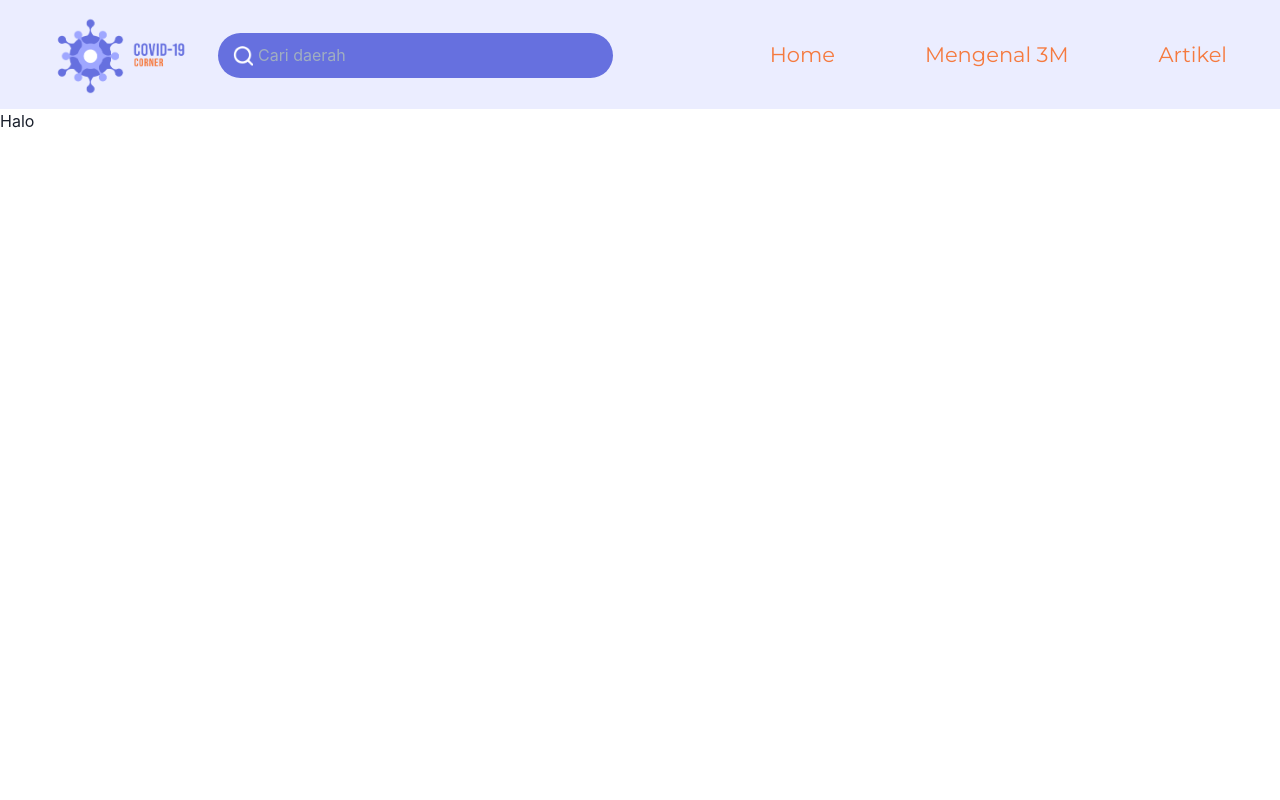
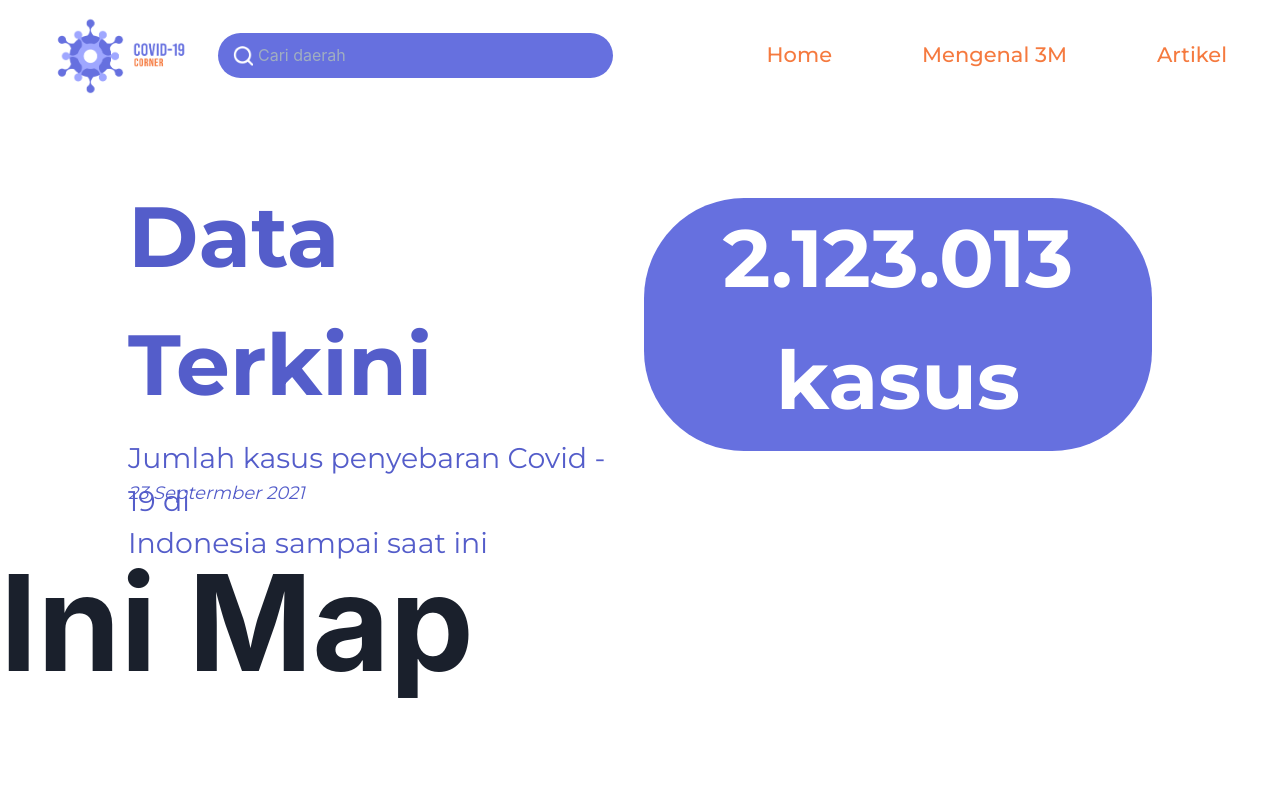
Before and after one commit to afdalabdallah/projectcoviddata, a React (Create React App) app: page / in a window 1280 px wide. Shown: the top 800 px of the page. Built offline with nearby package versions, Linux system fonts and the light colour scheme.

Commit message:
adding homepage text and map location

```diff
--- a/src/App.css
+++ b/src/App.css
@@ -1,5 +1,7 @@
+@import url('https://fonts.googleapis.com/css2?family=Montserrat:wght@300;400;500;600;700;800;900&display=swap');
+
 body{
-background-color: white;
+    background-color: #FFFFFF;
 }
 
 .navbar{
--- a/src/components/ArtikelTitle.js
+++ b/src/components/ArtikelTitle.js
@@ -4,7 +4,7 @@ import React from 'react'
 
 function ArtikelTitle() {
     return (
-       <Box paddingLeft="102" id="artikeltitle" >
+       <Box paddingLeft="102" id="artikeltitle">
            <Text
            fontSize="72"
            fontFamily="Montserrat"
--- /dev/null
+++ b/src/components/HomeText.js
@@ -0,0 +1,24 @@
+import React from 'react'
+import {Grid, GridItem} from '@chakra-ui/react'
+
+export default function HomeText() {
+    return (
+        <Grid
+        w="80%"
+        h="350px"
+        templateRows="repeat(10, 1fr)"
+        templateColumns="repeat(4, 1fr)"
+        gap={2}
+        margin="auto"
+        marginTop="5%"
+        fontFamily="Montserrat"
+        color="#545DCA"
+            >
+            <GridItem rowSpan={1.5} colSpan={2} fontSize="64pt" fontWeight="700">Data Terkini</GridItem>
+            <GridItem marginTop="5%" rowSpan={3} colSpan={2} fontSize="60.78pt" fontWeight="700" color="#FFF" borderRadius="100px" bgColor="#6670DF" textAlign="center">2.123.013 kasus</GridItem>
+            <GridItem rowSpan={4} colSpan={2} fontSize="21.33pt">Jumlah kasus penyebaran Covid - 19 di <br/>Indonesia sampai saat ini</GridItem>
+            <GridItem rowSpan={2} colSpan={2}></GridItem> {/*kosong untuk spacing bawah*/}
+            <GridItem rowSpan={2} colSpan={2} fontSize="13.48pt" fontStyle="italic">23 Septermber 2021</GridItem>
+        </Grid>
+    )
+}
--- /dev/null
+++ b/src/components/IndonesiaMap.js
@@ -0,0 +1,12 @@
+import React from 'react'
+import {Box, Text} from '@chakra-ui/react'
+
+function IndonesiaMap() {
+    return (
+        <Box w="100%" h="100%" bgColor="#FFF">
+            <Text fontSize="100pt" fontWeight="bold">Ini Map</Text>
+        </Box>
+    )
+}
+
+export default IndonesiaMap
--- a/src/sections/Home.js
+++ b/src/sections/Home.js
@@ -1,10 +1,13 @@
 import { Box } from '@chakra-ui/layout'
 import React from 'react'
+import HomeText from '../components/HomeText'
+import IndonesiaMap from '../components/IndonesiaMap'
 
 function Home() {
     return (
-       <Box height={720} id="home">
-           Halo
+       <Box height={720} id="home" w="100%" bgColor="#FFFFFF">
+           <HomeText/>
+           <IndonesiaMap/>
        </Box>
     )
 }
--- a/src/sections/Navbar.js
+++ b/src/sections/Navbar.js
@@ -10,7 +10,7 @@ function Navbar() {
 
 
     return (
-        <Box height="109" bgColor="#EBEDFF" className="navbar" paddingLeft="53px" paddingTop="16px" paddingRight="53px">
+        <Box height="109" bgColor="#FFFFFF" className="navbar" paddingLeft="53px" paddingTop="16px" paddingRight="53px">
             <HStack justify="space-between">
                 <StackItem>
                     <HStack spacing="18px">
```
Also changed, not shown: src/sections/Artikel.js (line endings or trailing spaces), 1 other file (tests, documents, lock files or other folders).
